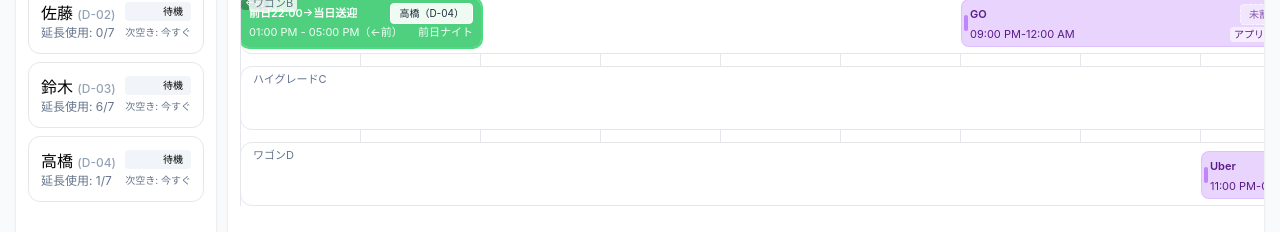
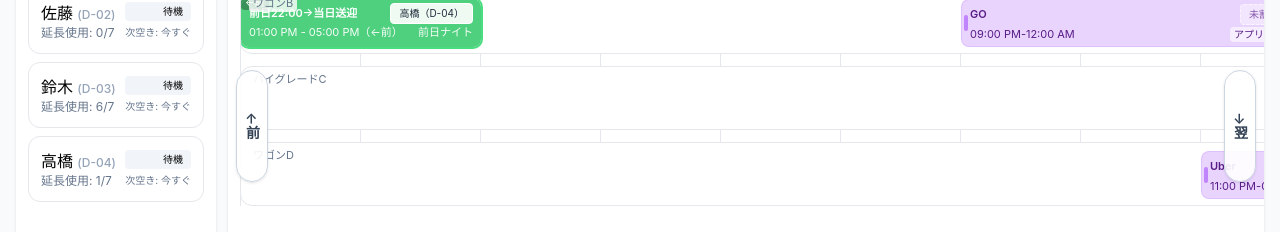
Before and after one commit to motohide404/HireDispatchDesk, a React app in the folder client/: page / in a window 1280 px wide. Shown: the part 276-508 px from the top of the page. Built offline with nearby package versions, Linux system fonts and the light colour scheme; the HTML template or start-up script is replaced by a standard one.

Commit message:
Add overnight navigation controls to motor pool

```diff
--- a/client/src/components/VehicleDispatchBoardMock.tsx
+++ b/client/src/components/VehicleDispatchBoardMock.tsx
@@ -454,6 +454,27 @@ export default function VehicleDispatchBoardMock() {
     });
     return map;
   }, [appDuties]);
+
+  const { hasPrevOvernight, hasNextOvernight } = useMemo(() => {
+    let prev = false;
+    let next = false;
+    const inspect = (
+      item: Pick<BoardBooking, "start" | "end"> & {
+        overnight_from_previous_day?: boolean;
+        overnight_to_next_day?: boolean;
+      }
+    ) => {
+      if (prev && next) return;
+      const meta = computeOvernightInfo(item.start, item.end, viewDate);
+      const prevFlag = item.overnight_from_previous_day ?? meta.overnight_from_previous_day;
+      const nextFlag = item.overnight_to_next_day ?? meta.overnight_to_next_day;
+      if (prevFlag) prev = true;
+      if (nextFlag) next = true;
+    };
+    bookings.forEach(inspect);
+    appDuties.forEach(inspect);
+    return { hasPrevOvernight: prev, hasNextOvernight: next };
+  }, [bookings, appDuties, viewDate]);
 
   const canZoom = fullView;
   const zoom = (delta: number) => {
@@ -886,6 +907,30 @@ export default function VehicleDispatchBoardMock() {
           </div>
 
           <div ref={centerRef} className={`flex-1 bg-white rounded-2xl shadow p-3 relative overflow-y-auto ${fullView ? "overflow-x-hidden" : "overflow-x-auto"}`}>
+            {hasPrevOvernight ? (
+              <button
+                type="button"
+                onClick={() => shiftViewDate(-1)}
+                className="absolute left-2 top-1/2 z-20 flex h-28 w-8 -translate-y-1/2 items-center justify-center rounded-full border border-slate-300 bg-white/90 text-sm font-semibold text-slate-700 shadow hover:bg-white focus:outline-none focus-visible:ring-2 focus-visible:ring-sky-400"
+                style={{ writingMode: "vertical-rl" }}
+                aria-label="前日の夜間予約へ移動"
+                title="前日の夜間予約へ移動"
+              >
+                ←前
+              </button>
+            ) : null}
+            {hasNextOvernight ? (
+              <button
+                type="button"
+                onClick={() => shiftViewDate(1)}
+                className="absolute right-2 top-1/2 z-20 flex h-28 w-8 -translate-y-1/2 items-center justify-center rounded-full border border-slate-300 bg-white/90 text-sm font-semibold text-slate-700 shadow hover:bg-white focus:outline-none focus-visible:ring-2 focus-visible:ring-sky-400"
+                style={{ writingMode: "vertical-rl" }}
+                aria-label="翌日の夜間予約へ移動"
+                title="翌日の夜間予約へ移動"
+              >
+                →翌
+              </button>
+            ) : null}
             <div className="flex items-center justify-between mb-2 sticky left-0 top-0 z-10 bg-white pr-2">
               <h2 className="font-medium">モータープール</h2>
               <span className="text-xs text-slate-500">00:00〜24:00（{pxPerMin.toFixed(2)} px/min）</span>
```
